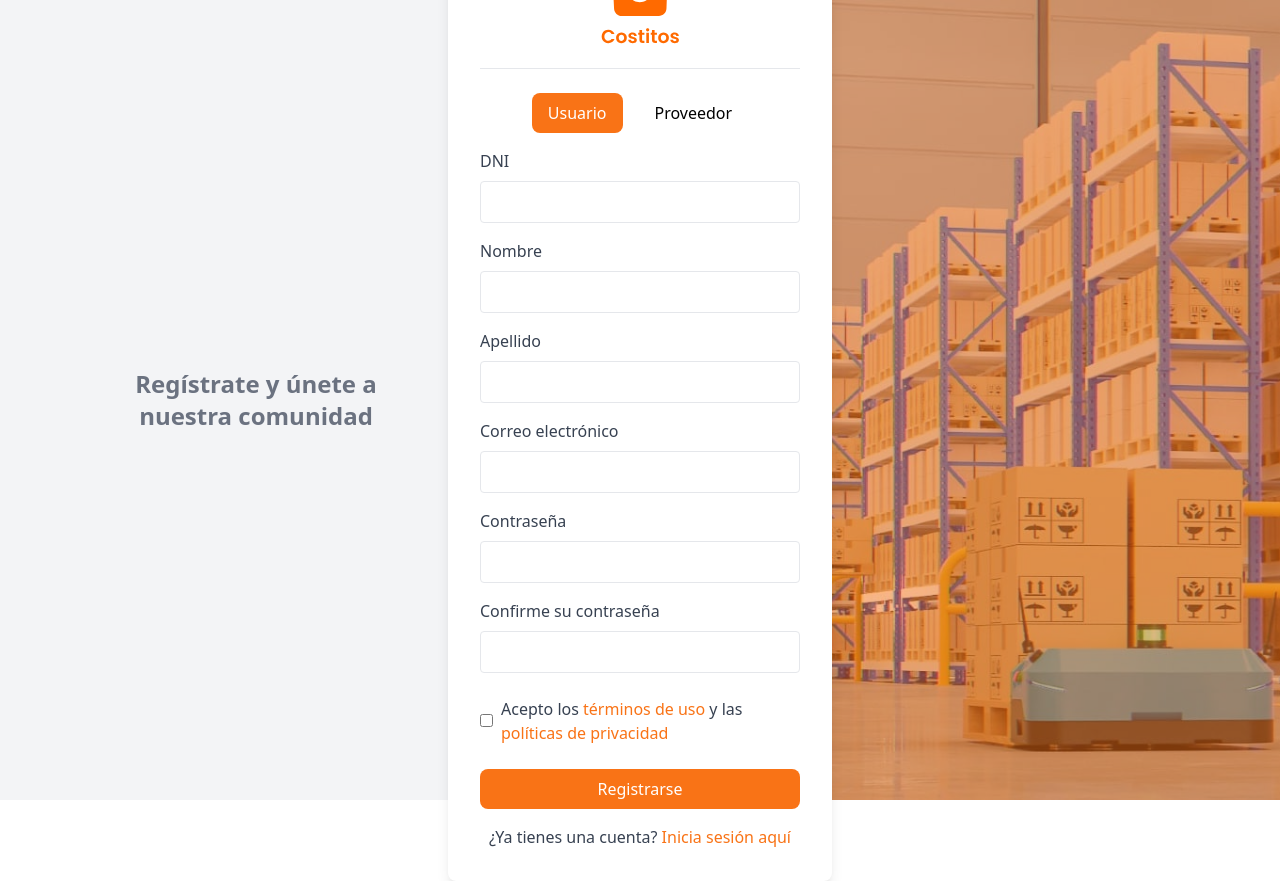
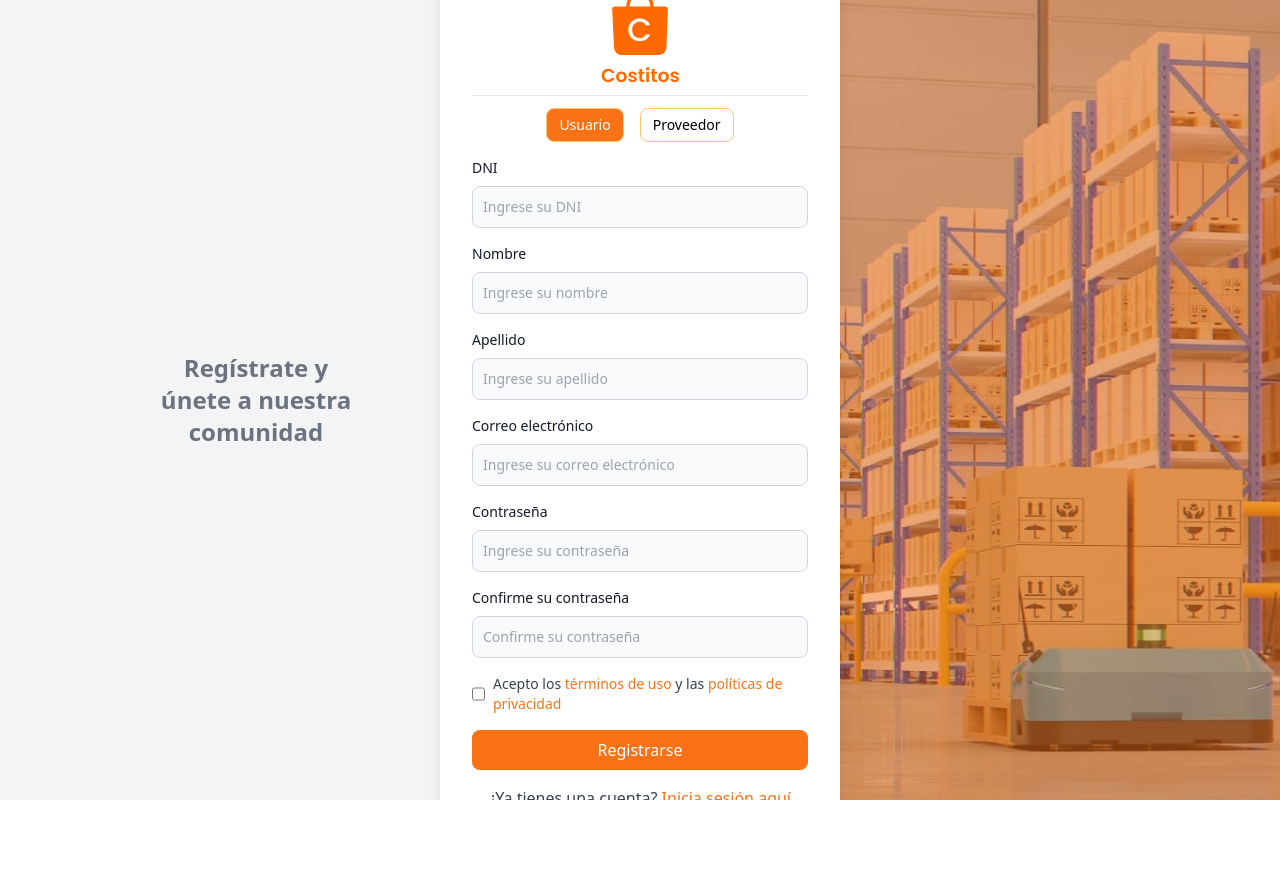
Before and after one commit to diego569/costitos_project_ft, a Nuxt app: page /registrarse in a window 1280 px wide. After the commit the page ends 800 px from the top, so only its background shows below. Built offline with nearby package versions, Linux system fonts and the light colour scheme.

Commit message:
Creando 404, mejorando  login y register

```diff
--- a/Layouts/default.vue
+++ b/Layouts/default.vue
@@ -4,7 +4,8 @@
     import {Disclosure, DisclosureButton, DisclosurePanel, Menu, MenuButton, MenuItem, MenuItems} from "@headlessui/vue";
     import {Bars3Icon, BellIcon, XMarkIcon, UserIcon, ShoppingCartIcon, RectangleGroupIcon, UserGroupIcon} from "@heroicons/vue/24/outline";
     import {getUserId, getUserName, getToken, logout} from "@/services/auth"; // Importar la función logout
-    import {apiurl} from "~/services/api.js";
+    import {apiurl, url} from "~/services/api.js";
+
     const props = defineProps({
         showMenu: Boolean,
     });
@@ -64,7 +65,7 @@
             <div class="relative flex h-[60px] items-center justify-between">
                 <div class="flex h-full flex-1 items-center justify-start sm:items-stretch sm:justify-start">
                     <div class="flex flex-shrink-0 items-center">
-                        <a href="http://localhost:3000/" class="flex items-center space-x-2">
+                        <a :href="url()" class="flex items-center space-x-2">
                             <LogosFigura class="h-8 w-8" />
                             <LogosTexto class="h-4 w-auto" />
                         </a>
--- a/Layouts/supplier.vue
+++ b/Layouts/supplier.vue
@@ -4,6 +4,7 @@
     import {Disclosure, DisclosureButton, DisclosurePanel, Menu, MenuButton, MenuItem, MenuItems} from "@headlessui/vue";
     import {Bars3Icon, BellIcon, XMarkIcon, UserIcon, ShoppingCartIcon, RectangleGroupIcon, UserGroupIcon} from "@heroicons/vue/24/outline";
     import {getUserId, getUserName, logout} from "@/services/auth"; // Importar las funciones necesarias
+    import {url} from "~/services/api.js";
 
     const props = defineProps({
         showMenu: Boolean,
@@ -38,7 +39,7 @@
             <div class="relative flex h-[60px] items-center justify-between">
                 <div class="flex h-full flex-1 items-center justify-start sm:items-stretch sm:justify-start">
                     <div class="flex flex-shrink-0 items-center">
-                        <a href="http://localhost:3000/" class="flex items-center space-x-2">
+                        <a :href="url()" class="flex items-center space-x-2">
                             <LogosFigura class="h-8 w-8" />
                             <LogosTexto class="h-4 w-auto" />
                         </a>
--- a/nuxt.config.ts
+++ b/nuxt.config.ts
@@ -15,6 +15,7 @@
     runtimeConfig: {
         public: {
             BASE_URL: process.env.NUXT_DEV_VITE_URL,
+            F_BASE_URL: process.env.NUXT_DEV_VITE_BASE,
         },
     },
 
--- a/pages/ingresar.vue
+++ b/pages/ingresar.vue
@@ -2,6 +2,7 @@
     import {ref, onMounted} from "vue";
     import {useRouter} from "vue-router";
     import {login} from "@/services/auth";
+    import {url} from "~/services/api.js";
 
     const user = ref(null);
     const credentials = ref({
@@ -25,40 +26,40 @@
 </script>
 
 <template>
-    <div class="flex h-screen">
-        <div class="flex w-full items-center justify-center bg-gray-100 lg:w-2/5">
-            <div class="flex h-full max-w-[300px] items-center text-center text-gray-500">
-                <h1 class="items-center text-2xl font-bold">Accede y expande tu presencia comercial</h1>
+    <div class="absolute flex min-h-screen w-full overflow-auto">
+        <div class="hidden w-2/5 items-center justify-center bg-gray-100 p-40 md:flex">
+            <div class="text-center text-gray-500">
+                <h1 class="text-2xl font-bold">Regístrate y únete a nuestra comunidad</h1>
+            </div>
         </div>
 
-            <div class="absolute inset-0 flex items-center justify-center">
-                <div class="z-10 mx-auto min-h-screen w-full bg-white p-8 shadow-lg md:min-h-0 md:max-w-sm md:rounded-lg">
-                    <div class="mb-6 flex flex-col items-center border-b pb-6">
-                        <a href="http://localhost:3000/" class="flex flex-col items-center space-y-3">
+        <div class="relative hidden w-3/5 md:block">
+            <img src="/login.png" alt="Imagen de fondo" class="h-full w-full object-cover" />
+            <div class="absolute inset-0 bg-orange-500 opacity-50"></div>
+        </div>
+
+        <div class="flex h-full w-full items-center justify-center overflow-auto p-4 md:absolute">
+            <div class="flex h-auto w-full max-w-md flex-col items-center justify-center gap-4 overflow-auto rounded-lg bg-white p-8 md:max-w-[400px] md:gap-6 md:shadow-lg">
+                <div class="flex w-full flex-col items-center border-b pb-6">
+                    <a :href="url()" class="flex flex-col items-center space-y-3">
                         <LogosFigura class="size-16" />
                         <LogosTexto class="h-4 w-auto" />
                     </a>
                 </div>
-                    <form @submit.prevent="handleLogin">
-                        <div class="mb-4">
+
+                <!-- Usamos v-on directamente para gestionar el envío -->
+                <div class="w-full">
                     <UiLabel forId="email" text="Email" />
                     <UiInput id="email" type="email" v-model="credentials.email" placeholder="Ingrese su email" required />
                 </div>
-                        <div class="mb-6">
+                <div class="w-full">
                     <UiLabel forId="password" text="Contraseña" />
                     <UiInput id="password" type="password" v-model="credentials.password" placeholder="Ingrese su contraseña" required />
                 </div>
-                        <button type="submit" class="w-full rounded-lg bg-orange-500 py-2 text-white hover:bg-orange-600 focus:outline-none focus:ring-2 focus:ring-orange-600 focus:ring-opacity-50">Iniciar sesión</button>
+                <button @click="handleLogin" class="w-full rounded-lg bg-orange-500 py-2 text-white hover:bg-orange-600 focus:outline-none focus:ring-2 focus:ring-orange-600 focus:ring-opacity-50">Iniciar sesión</button>
                 <p v-if="error" class="mt-4 text-center text-red-500">{{ error }}</p>
-                        <p class="mt-4 text-center text-gray-700">¿No tienes una cuenta? <router-link to="/registrarse" class="text-orange-500">Regístrate aquí</router-link></p>
-                    </form>
+                <p class="text-center text-gray-700">¿No tienes una cuenta? <router-link to="/registrarse" class="text-orange-500">Regístrate aquí</router-link></p>
             </div>
         </div>
     </div>
-
-        <div class="relative hidden w-3/5 lg:block">
-            <img src="/login.png" alt="Imagen de fondo" class="h-full w-full object-cover" />
-            <div class="absolute inset-0 bg-orange-500 opacity-50"></div>
-        </div>
-    </div>
 </template>
--- a/pages/registrarse.vue
+++ b/pages/registrarse.vue
@@ -1,97 +1,7 @@
-<template>
-    <div class="flex h-screen">
-        <div class="flex w-full items-center justify-center bg-gray-100 lg:w-2/5">
-            <div class="flex h-full max-w-[300px] items-center text-center text-gray-500">
-                <h1 class="items-center text-2xl font-bold">Regístrate y únete a nuestra comunidad</h1>
-            </div>
-
-            <div class="absolute inset-0 flex items-center justify-center">
-                <div class="z-10 mx-auto min-h-screen w-full bg-white p-8 shadow-lg md:min-h-0 md:max-w-sm md:rounded-lg">
-                    <div class="mb-6 flex flex-col items-center border-b pb-6">
-                        <a href="http://localhost:3000/" class="flex flex-col items-center space-y-3">
-                            <LogosFigura class="size-16" />
-                            <LogosTexto class="h-4 w-auto" />
-                        </a>
-                    </div>
-
-                    <div class="mb-4 flex justify-center space-x-4">
-                        <button @click="isSupplier = false" :class="{'bg-orange-500 text-white': !isSupplier}" class="rounded-lg px-4 py-2">Usuario</button>
-                        <button @click="isSupplier = true" :class="{'bg-orange-500 text-white': isSupplier}" class="rounded-lg px-4 py-2">Proveedor</button>
-                    </div>
-
-                    <form @submit.prevent="register">
-                        <input type="hidden" v-model="registerData.role" />
-
-                        <div v-if="isSupplier">
-                            <div class="mb-4">
-                                <label for="businessName" class="block text-gray-700">Razón Social</label>
-                                <input v-model="registerData.businessName" type="text" id="businessName" class="mt-2 w-full rounded border px-3 py-2 focus:border-blue-300 focus:outline-none focus:ring" required />
-                            </div>
-                            <div class="mb-4">
-                                <label for="ruc" class="block text-gray-700">RUC</label>
-                                <input v-model="registerData.ruc" type="text" id="ruc" class="mt-2 w-full rounded border px-3 py-2 focus:border-blue-300 focus:outline-none focus:ring" required />
-                            </div>
-                            <div class="mb-4">
-                                <label for="legalRepresentative" class="block text-gray-700">Representante Legal</label>
-                                <input v-model="registerData.legalRepresentative" type="text" id="legalRepresentative" class="mt-2 w-full rounded border px-3 py-2 focus:border-blue-300 focus:outline-none focus:ring" required />
-                            </div>
-                            <div class="mb-4">
-                                <label for="phone" class="block text-gray-700">Teléfono</label>
-                                <input v-model="registerData.phone" type="text" id="phone" class="mt-2 w-full rounded border px-3 py-2 focus:border-blue-300 focus:outline-none focus:ring" required />
-                            </div>
-                        </div>
-
-                        <div v-else>
-                            <div class="mb-4">
-                                <label for="dni" class="block text-gray-700">DNI</label>
-                                <input v-model="registerData.dni" type="text" id="dni" class="mt-2 w-full rounded border px-3 py-2 focus:border-blue-300 focus:outline-none focus:ring" required />
-                            </div>
-                            <div class="mb-4">
-                                <label for="firstName" class="block text-gray-700">Nombre</label>
-                                <input v-model="registerData.firstName" type="text" id="firstName" class="mt-2 w-full rounded border px-3 py-2 focus:border-blue-300 focus:outline-none focus:ring" required />
-                            </div>
-                            <div class="mb-4">
-                                <label for="lastName" class="block text-gray-700">Apellido</label>
-                                <input v-model="registerData.lastName" type="text" id="lastName" class="mt-2 w-full rounded border px-3 py-2 focus:border-blue-300 focus:outline-none focus:ring" required />
-                            </div>
-                        </div>
-
-                        <div class="mb-4">
-                            <label for="email" class="block text-gray-700">Correo electrónico</label>
-                            <input v-model="registerData.email" type="email" id="email" class="mt-2 w-full rounded border px-3 py-2 focus:border-blue-300 focus:outline-none focus:ring" required />
-                        </div>
-                        <div class="mb-4">
-                            <label for="password" class="block text-gray-700">Contraseña</label>
-                            <input v-model="registerData.password" type="password" id="password" class="mt-2 w-full rounded border px-3 py-2 focus:border-blue-300 focus:outline-none focus:ring" required />
-                        </div>
-                        <div class="mb-6">
-                            <label for="confirmPassword" class="block text-gray-700">Confirme su contraseña</label>
-                            <input v-model="registerData.confirmPassword" type="password" id="confirmPassword" class="mt-2 w-full rounded border px-3 py-2 focus:border-blue-300 focus:outline-none focus:ring" required />
-                        </div>
-
-                        <div class="mb-6 flex items-center">
-                            <input v-model="registerData.terms" type="checkbox" id="terms" class="mr-2" required />
-                            <label for="terms" class="block text-gray-700">Acepto los <a href="terminos-de-uso" class="text-orange-500">términos de uso</a> y las <a href="politicas-de-privacidad" class="text-orange-500">políticas de privacidad</a></label>
-                        </div>
-                        <button type="submit" class="w-full rounded-lg bg-orange-500 py-2 text-white hover:bg-orange-600 focus:outline-none focus:ring-2 focus:ring-orange-600 focus:ring-opacity-50">Registrarse</button>
-                        <p v-if="error" class="mt-4 text-center text-red-500">{{ error }}</p>
-                        <p class="mt-4 text-center text-gray-700">¿Ya tienes una cuenta? <router-link to="/ingresar" class="text-orange-500">Inicia sesión aquí</router-link></p>
-                    </form>
-                </div>
-            </div>
-        </div>
-
-        <div class="relative hidden w-3/5 lg:block">
-            <img src="/login.png" alt="Imagen de fondo" class="h-full w-full object-cover" />
-            <div class="absolute inset-0 bg-orange-500 opacity-50"></div>
-        </div>
-    </div>
-</template>
-
 <script setup>
     import {ref} from "vue";
-    import {useRouter} from "vue-router";
-    import {apiurl} from "~/services/api.js";
+    import {register} from "@/services/auth";
+    import {url} from "~/services/api.js";
 
     const registerData = ref({
         dni: "",
@@ -106,50 +16,101 @@
         ruc: "",
         legalRepresentative: "",
         phone: "",
-        role: "user", // Rol por defecto
     });
 
-    const isSupplier = ref(false); // Estado para alternar entre usuario y proveedor
+    const isSupplier = ref(false);
     const error = ref("");
-    const router = useRouter();
 
-    const register = async () => {
-        // Actualizar el rol en función del tipo de registro seleccionado
-        registerData.value.role = isSupplier.value ? "supplier" : "user";
-
-        if (isSupplier.value) {
-            registerData.value.name = registerData.value.businessName;
-        }
-
-        if (registerData.value.password !== registerData.value.confirmPassword) {
-            error.value = "Las contraseñas no coinciden";
-            return;
-        }
-
-        try {
-            const response = await fetch(apiurl("/auth/registrarse/register"), {
-                method: "POST",
-                headers: {
-                    "Content-Type": "application/json",
-                },
-                body: JSON.stringify(registerData.value),
-            });
-
-            if (!response.ok) {
-                const errorData = await response.json();
-                throw new Error(errorData.message);
-            }
-
-            const data = await response.json();
-            localStorage.setItem("userData", JSON.stringify(data.data));
-            localStorage.setItem("token", data.token);
-            error.value = "";
-
-            router.push({name: "index"});
-        } catch (err) {
-            error.value = err.message;
-        }
+    const handleRegister = () => {
+        register(registerData.value, error);
     };
 </script>
 
-<style scoped></style>
+<template>
+    <div class="absolute flex min-h-screen w-full overflow-auto">
+        <div class="hidden w-2/5 items-center justify-center bg-gray-100 p-40 md:flex">
+            <div class="text-center text-gray-500">
+                <h1 class="text-2xl font-bold">Regístrate y únete a nuestra comunidad</h1>
+            </div>
+        </div>
+
+        <div class="relative hidden w-3/5 md:block">
+            <img src="/login.png" alt="Imagen de fondo" class="h-full w-full object-cover" />
+            <div class="absolute inset-0 bg-orange-500 opacity-50"></div>
+        </div>
+
+        <div class="flex h-full w-full items-center justify-center overflow-auto p-4 md:absolute">
+            <div class="flex h-auto w-full max-w-md flex-col items-center justify-center overflow-auto rounded-lg bg-white p-8 md:max-w-[400px] md:shadow-lg">
+                <div class="mb-3 flex w-full flex-col items-center border-b pb-3">
+                    <a :href="url()" class="flex flex-col items-center space-y-3">
+                        <LogosFigura class="size-16" />
+                        <LogosTexto class="h-4 w-auto" />
+                    </a>
+                </div>
+
+                <div class="mb-4 flex justify-center space-x-4">
+                    <button @click="isSupplier = false" :class="{'bg-orange-500 text-white': !isSupplier}" class="rounded-lg border border-primary-300 px-3 py-1.5 text-sm transition-all duration-200 hover:bg-primary-500 hover:text-white">Usuario</button>
+                    <button @click="isSupplier = true" :class="{'bg-orange-500 text-white': isSupplier}" class="rounded-lg border border-primary-300 px-3 py-1.5 text-sm transition-all duration-200 hover:bg-primary-500 hover:text-white">Proveedor</button>
+                </div>
+
+                <div class="flex flex-col gap-2 md:gap-4">
+                    <div v-if="isSupplier" class="flex flex-col gap-2 md:gap-4">
+                        <div class=" ">
+                            <UiLabel forId="businessName" text="Razón Social" />
+                            <UiInput id="businessName" type="text" v-model="registerData.businessName" placeholder="Ingrese su razón social" required />
+                        </div>
+                        <div class=" ">
+                            <UiLabel forId="ruc" text="RUC" />
+                            <UiInput id="ruc" type="text" v-model="registerData.ruc" placeholder="Ingrese su RUC" required />
+                        </div>
+                        <div class=" ">
+                            <UiLabel forId="legalRepresentative" text="Representante Legal" />
+                            <UiInput id="legalRepresentative" type="text" v-model="registerData.legalRepresentative" placeholder="Ingrese el representante legal" required />
+                        </div>
+                        <div class=" ">
+                            <UiLabel forId="phone" text="Teléfono" />
+                            <UiInput id="phone" type="text" v-model="registerData.phone" placeholder="Ingrese el teléfono" required />
+                        </div>
+                    </div>
+
+                    <div v-else class="flex flex-col gap-2 md:gap-4">
+                        <div class=" ">
+                            <UiLabel forId="dni" text="DNI" />
+                            <UiInput id="dni" type="text" v-model="registerData.dni" placeholder="Ingrese su DNI" required />
+                        </div>
+                        <div class=" ">
+                            <UiLabel forId="firstName" text="Nombre" />
+                            <UiInput id="firstName" type="text" v-model="registerData.firstName" placeholder="Ingrese su nombre" required />
+                        </div>
+                        <div class=" ">
+                            <UiLabel forId="lastName" text="Apellido" />
+                            <UiInput id="lastName" type="text" v-model="registerData.lastName" placeholder="Ingrese su apellido" required />
+                        </div>
+                    </div>
+
+                    <div class=" ">
+                        <UiLabel forId="email" text="Correo electrónico" />
+                        <UiInput id="email" type="email" v-model="registerData.email" placeholder="Ingrese su correo electrónico" required />
+                    </div>
+                    <div class=" ">
+                        <UiLabel forId="password" text="Contraseña" />
+                        <UiInput id="password" type="password" v-model="registerData.password" placeholder="Ingrese su contraseña" required />
+                    </div>
+                    <div class=" ">
+                        <UiLabel forId="confirmPassword" text="Confirme su contraseña" />
+                        <UiInput id="confirmPassword" type="password" v-model="registerData.confirmPassword" placeholder="Confirme su contraseña" required />
+                    </div>
+
+                    <div class="flex flex-row">
+                        <input v-model="registerData.terms" type="checkbox" id="terms" class="mr-2" required />
+                        <label for="terms" class="block text-sm text-gray-700">Acepto los <a href="terminos-de-uso" class="text-orange-500">términos de uso</a> y las <a href="politicas-de-privacidad" class="text-orange-500">políticas de privacidad</a></label>
+                    </div>
+
+                    <button @click="handleRegister" class="w-full rounded-lg bg-orange-500 py-2 text-white hover:bg-orange-600 focus:outline-none focus:ring-2 focus:ring-orange-600 focus:ring-opacity-50">Registrarse</button>
+                    <p v-if="error" class="mt-4 text-center text-red-500">{{ error }}</p>
+                    <p class="text-center text-gray-700">¿Ya tienes una cuenta? <router-link to="/ingresar" class="text-orange-500">Inicia sesión aquí</router-link></p>
+                </div>
+            </div>
+        </div>
+    </div>
+</template>
--- a/services/api.js
+++ b/services/api.js
@@ -2,3 +2,7 @@
     const config = useRuntimeConfig();
     return `${config.public.BASE_URL}${path}`;
 };
+export const url = () => {
+    const config = useRuntimeConfig();
+    return config.public.F_BASE_URL;
+};
```
Also changed, not shown: error.vue (added, +14 -0 lines), pages/index.vue (+12 -3 lines), services/auth.js (+67 -19 lines). Lines whose indentation alone changed are shown as unchanged.
